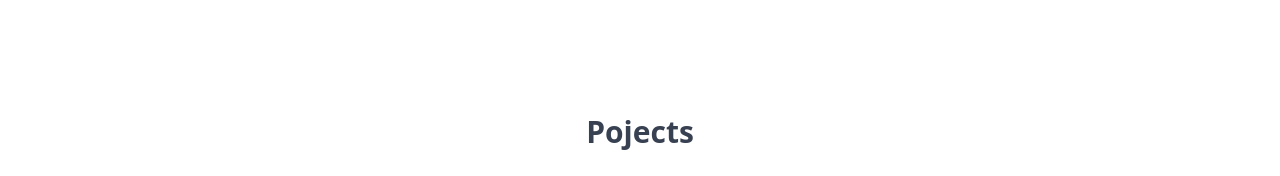
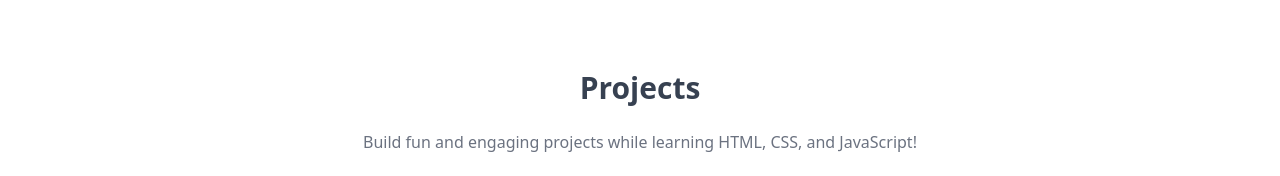
Before and after one commit to nitindahiya-dev/mern-blog, a React (Vite) app in the folder client/: page /projects in a window 1280 px wide. Shown: the part 147-323 px from the top of the page. Built offline with nearby package versions, Linux system fonts and the light colour scheme; no server answers.

Commit message:
final commit

```diff
--- a/client/src/pages/About.jsx
+++ b/client/src/pages/About.jsx
@@ -1,10 +1,10 @@
 export default function About() {
   return (
     <div className='min-h-screen flex items-center justify-center'>
-      <div className='max-w-2xl mx-auto p-3 text-center'>
+      <div className='max-w-2xl md:max-w-6xl mx-auto p-3 text-center'>
         <div>
           <h1 className='text-3xl font font-semibold text-center my-7'>
-            About Mern' Blog
+            {"About Mern' Blog"}
           </h1>
           <div className='text-md text-gray-500 flex flex-col gap-6'>
             <p>
--- a/client/src/pages/Projects.jsx
+++ b/client/src/pages/Projects.jsx
@@ -2,8 +2,8 @@ import CallToAction from '../components/CallToAction';
 
 export default function Projects() {
   return (
-    <div className='min-h-screen max-w-2xl mx-auto flex justify-center items-center flex-col gap-6 p-3'>
-      <h1 className='text-3xl font-semibold'>Pojects</h1>
+    <div className='min-h-screen max-w-2xl md:max-w-6xl mx-auto flex justify-center items-center flex-col gap-6 p-3'>
+      <h1 className='text-3xl font-semibold'>Projects</h1>
       <p className='text-md text-gray-500'>Build fun and engaging projects while learning HTML, CSS, and JavaScript!</p>
       <CallToAction />
     </div>
--- a/package.json
+++ b/package.json
@@ -5,7 +5,8 @@
   "main": "index.js",
   "scripts": {
     "dev": "nodemon api/index.js",
-    "start": "node api/index.js"
+    "start": "node api/index.js",
+    "build": "npm install && npm install --prefix client && npm run build --prefix client"
   },
   "keywords": [],
   "author": "",
```
Also changed, not shown: 1 other file (tests, documents, lock files or other folders).
